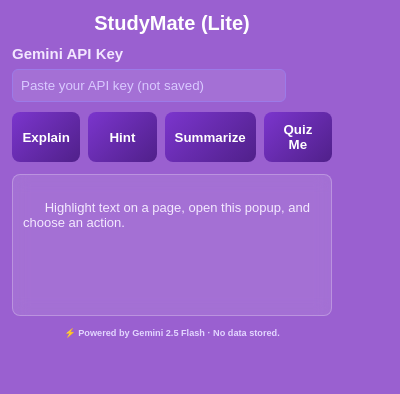
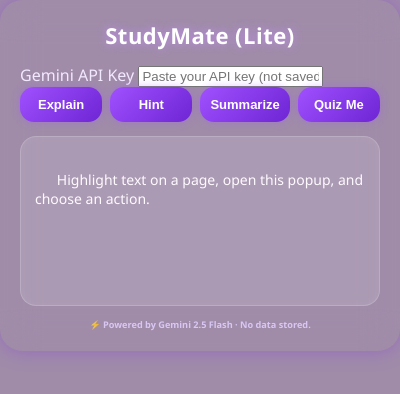
Before and after one commit to NamitaShastri/StudyMate-Lite, a browser extension: page popup.html in a window 400 px wide. Drawn offline with Linux system fonts and the light colour scheme.

Commit message:
Refactor popup.css for improved styling
Updated styles for body, buttons, and result sections.

```diff
--- a/popup.css
+++ b/popup.css
@@ -1,88 +1,67 @@
 body {
-  font-family: Arial, sans-serif;
+  font-family: "Segoe UI", Arial, sans-serif;
   margin: 0;
-  padding: 12px;
-  width: 320px;
-  color: #f6f0ff;
-  background-color:rgb(154, 96, 208) ;
+  padding: 20px;
+  width: 360px;
+  background: rgba(45, 0, 65, 0.45);
+  backdrop-filter: blur(18px);
+  border-radius: 22px;
+  color: #f3e9ff;
+  box-shadow: 0 0 20px rgba(120, 0, 255, 0.25);
 }
 
-.container {
-  background-color: rgb(154, 96, 208) ;
-  size: 50cm;
-}
 h2 {
-  margin: 0 0 10px 0;
-  font-size: 20px;
+  margin: 0 0 14px 0;
+  font-size: 22px;
   text-align: center;
-  color: #ffffff;
-}
-
-label {
-  font-size: 15px;
-  color: #f3e7ff;
-  font-weight: 750;
-  text-align: center;
-
-}
-
-input {
-  width: 80%;
-  padding: 8px;
-  margin: 6px 0 10px 0;
-  border: 1px solid #9c7be8;
-  background: rgba(255,255,255,0.1);
   color: #fff;
-  border-radius: 6px;
-  outline: none;
-}
-
-input::placeholder {
-  color: #d9c9ff;
+  font-weight: 700;
+  letter-spacing: 0.5px;
+  text-shadow: 0 0 8px rgba(200, 140, 255, 0.8);
 }
 
 .buttons {
   display: flex;
-  flex-wrap: wrap;
   gap: 8px;
-  margin-bottom: 12px;
+  margin-bottom: 14px;
 }
 
 button {
   flex: 1;
   padding: 10px;
   border: none;
-  border-radius: 8px;
+  background: linear-gradient(135deg, #a050ff, #6e25d4);
+  border-radius: 14px;
+  color: white;
+  font-weight: 600;
+  font-size: 13px;
   cursor: pointer;
-  background: linear-gradient(135deg, #7b35cd, #50208a);
-  color: #fff;
-  font-weight: 600;
   transition: 0.25s ease;
+  box-shadow: 0 0 8px rgba(160, 80, 255, 0.35);
 }
 
 button:hover {
-  background: linear-gradient(135deg, #9b54ff, #6a2dcc);
+  background: linear-gradient(135deg, #b76aff, #8333ff);
   transform: translateY(-2px);
-  box-shadow: 0 0 6px rgba(190, 140, 255, 0.6);
+  box-shadow: 0 0 14px rgba(200, 120, 255, 0.55);
 }
 
 .result {
-  min-height: 120px;
-  border-radius: 8px;
-  background: rgba(255, 255, 255, 0.1);
-  border: 1px solid rgba(255, 255, 255, 0.25);
-  padding: 10px;
-  font-size: 13px;
+  min-height: 140px;
+  background: rgba(255, 255, 255, 0.12);
+  border-radius: 16px;
+  padding: 14px;
+  font-size: 14px;
   white-space: pre-wrap;
-  color: #f4eaff;
-  backdrop-filter: blur(8px);
-  overflow-y: auto;
+  color: #fefaff;
+  border: 1px solid rgba(255, 255, 255, 0.18);
+  box-shadow: inset 0 0 10px rgba(255, 255, 255, 0.05);
 }
 
 .footer {
   margin-top: 10px;
   text-align: center;
-  color: #e3d6ff;
   font-size: 11px;
-  font-weight: 800;
+  color: #e3d1ff;
+  opacity: 0.85;
 }
```
